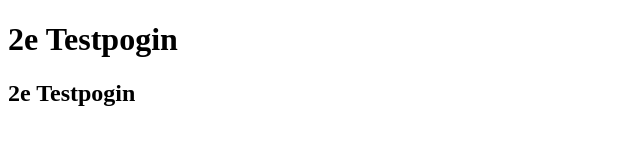
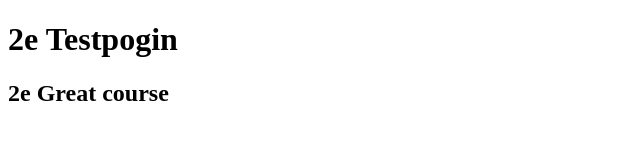
Before and after one commit to jelmer-agricola/cours-test, a plain HTML site: page site/index.html in a window 1280 px wide. Shown: the full height of the page, 0-640 px from the left. Drawn offline with Linux system fonts and the light colour scheme.

Commit message:
small addition

```diff
--- a/site/index.html
+++ b/site/index.html
@@ -5,6 +5,6 @@
 </head>
 <body>
 <h1>2e Testpogin </h1>
-<h2>2e Testpogin </h2>
+<h2>2e Great course </h2>
 </body>
 </html>
```
